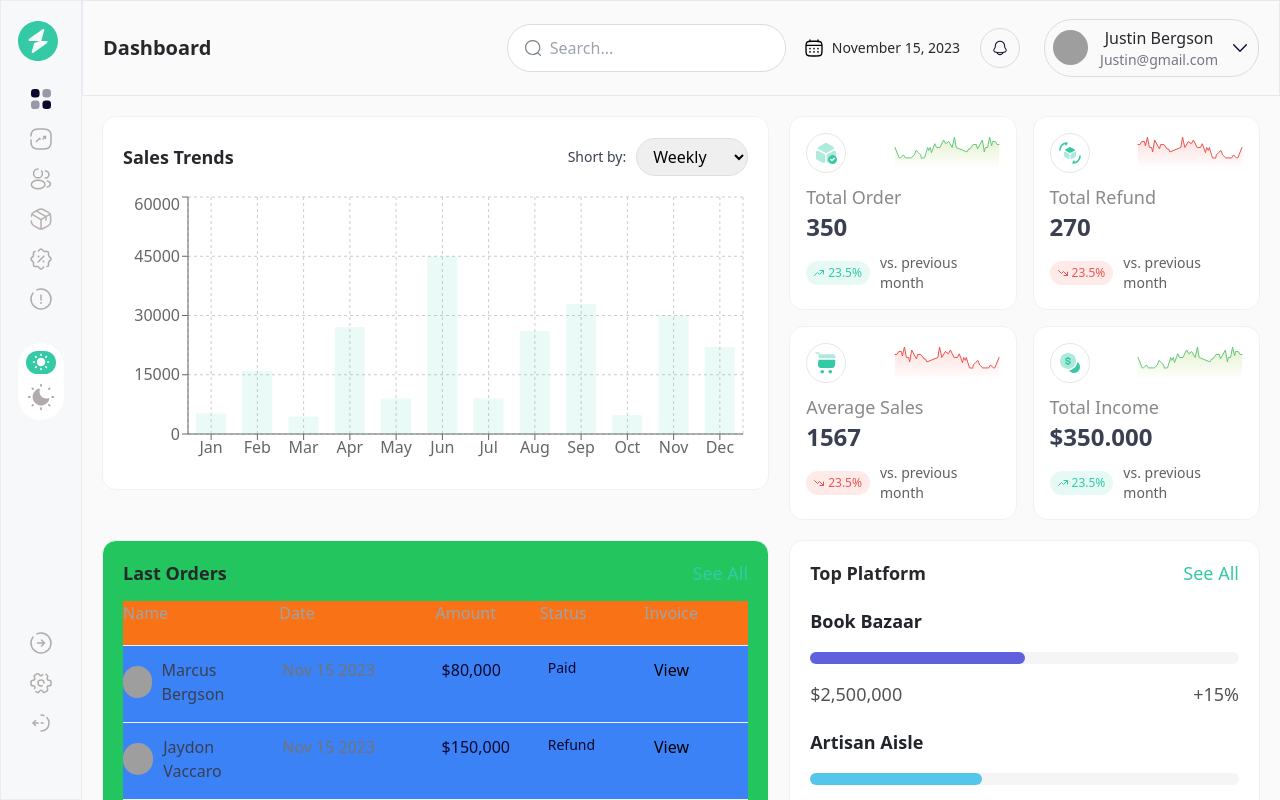
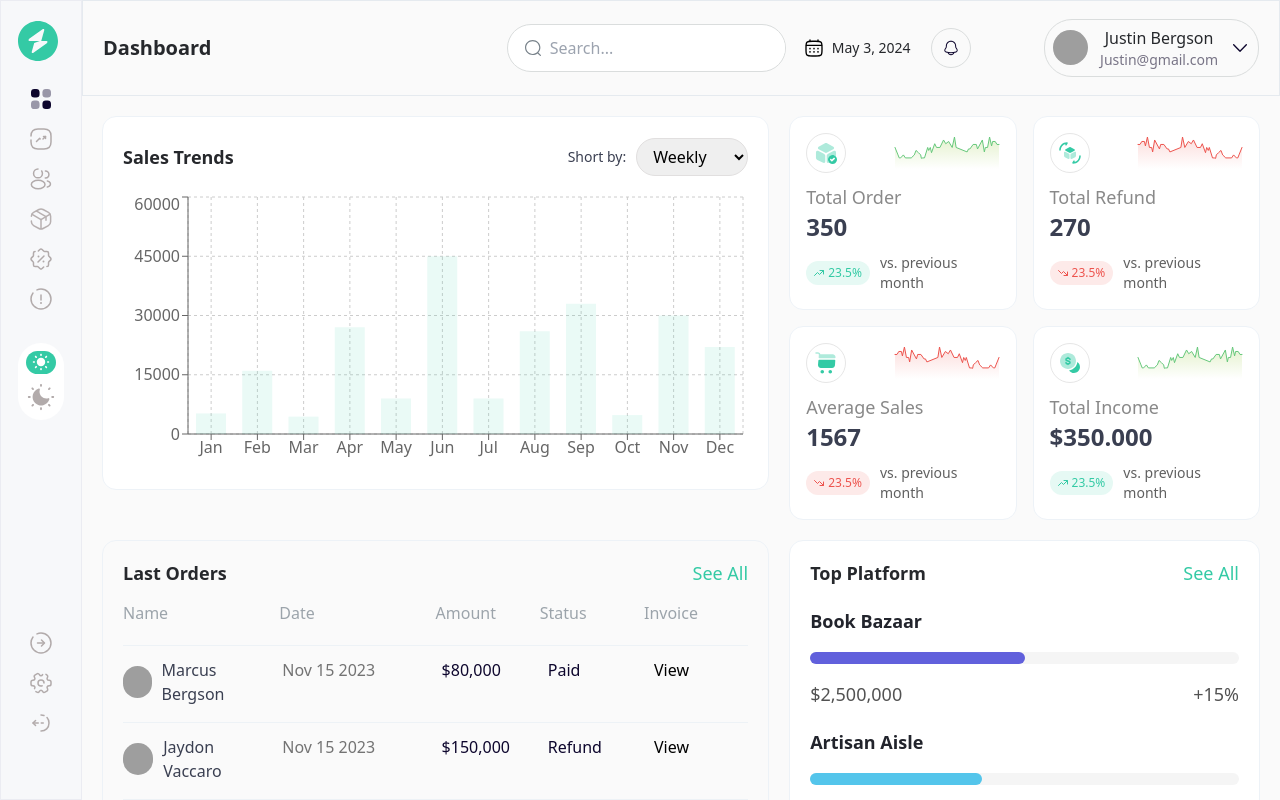
Before and after one commit to J0shcodes/analytics-dashboard, a Next.js app: page / in a window 1280 px wide. Built offline with nearby package versions, Linux system fonts and the light colour scheme; grey boxes are pictures that could not be loaded.

Commit message:
Reducing text size on smaller devices

```diff
--- a/components/Analytics/Orders.tsx
+++ b/components/Analytics/Orders.tsx
@@ -45,7 +45,7 @@ const data = [
 
 const Orders = () => {
   return (
-    <div className="xl:col-span-7 col-span-12 bg-green-500 px-5 py-[1.13rem] border border-solid border-[#edf2f7] rounded-[0.875rem] min-h-[26.357rem]">
+    <div className="xl:col-span-7 col-span-12 px-5 py-[1.13rem] border border-solid border-[#edf2f7] rounded-[0.875rem] min-h-[26.357rem]">
       <div className="flex justify-between items-center">
         <h2 className="text-analytics-dark text-lg font-semibold">
           Last Orders
@@ -54,7 +54,7 @@ const Orders = () => {
           See All
         </button>
       </div>
-      <div className="mt-[0.88rem] bg-orange-500">
+      <div className="mt-[0.88rem]">
         <div className="text-[#9ca4ab] font-medium grid grid-cols-12">
           <div className="col-span-3">Name</div>
           <div className="col-span-3">Date</div>
@@ -62,7 +62,7 @@ const Orders = () => {
           <div className="col-span-2">Status</div>
           <div className="col-span-2">Invoice</div>
         </div>
-        <div className="mt-5 bg-blue-500">
+        <div className="mt-5">
           {data.map((order) => (
             <div key={order.id} className="grid grid-cols-12 border-t border-t-solid border-t-[#edf2f6] gap-3 pt-3 pb-4">
               <div className="col-span-3 flex items-center gap-[0.625rem]">
@@ -74,12 +74,12 @@ const Orders = () => {
                     objectFit="cover"
                   />
                 </div>
-                <p className="text-analytics-dark-2 font-medium">{order.name}</p>
+                <p className="text-analytics-dark-2 font-medium md:text-base text-sm">{order.name}</p>
               </div>
-              <div className="col-span-3 text-[#737373]">{order.date}</div>
-              <div className="col-span-2 text-analytics-dark-3 font-medium">{order.amount}</div>
-              <div className="col-span-2 text-sm text-analytics-dark-3">{order.status}</div>
-              <div className="col-span-2">
+              <div className="col-span-3 text-[#737373] md:text-base text-sm">{order.date}</div>
+              <div className="col-span-2 text-analytics-dark-3 font-medium md:text-base text-sm">{order.amount}</div>
+              <div className="col-span-2 text-sm text-analytics-dark-3 md:text-base">{order.status}</div>
+              <div className="col-span-2 md:text-base text-sm">
                 <p>View</p>
               </div>
             </div>
--- a/components/Header.tsx
+++ b/components/Header.tsx
@@ -17,6 +17,13 @@ interface HeaderProps {
 const Header: FC<HeaderProps> = ({ toggleSideBar, setToggleSideBar }) => {
   const [showProfileDropdown, setShowProfileDropdown] = useState(false);
   const [showSearchBar, setShowSearchBar] = useState(false);
+
+  const today = new Date()
+  const date = today.getDate()
+  const month = today.toLocaleString("default", {month: "long"})
+  const year = today.toLocaleString("default", {year: "numeric"})
+
+  const todaysDate = `${month} ${date}, ${year}`
 
   return (
     <div className="px-5 py-[1.12rem] border border-solid border-[#e5eaef] bg-[#fafafa] flex justify-between items-center gap-[1.125rem]">
@@ -84,7 +91,7 @@ const Header: FC<HeaderProps> = ({ toggleSideBar, setToggleSideBar }) => {
               <Calendar />
             </div>
             <div className="text-sm text-analytics-dark font-medium md:block hidden">
-              November 15, 2023
+              {todaysDate}
             </div>
           </div>
           <div className="flex justify-center items-center gap-[0.375rem] h-10 w-10 p-[0.6875rem] border-[0.0480625rem] border-solid border-analytics-grey-1 rounded-[1.6875rem]">
```
